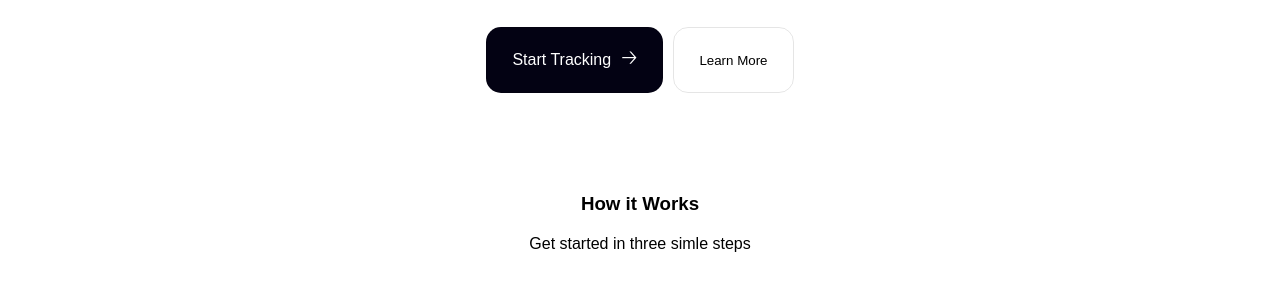
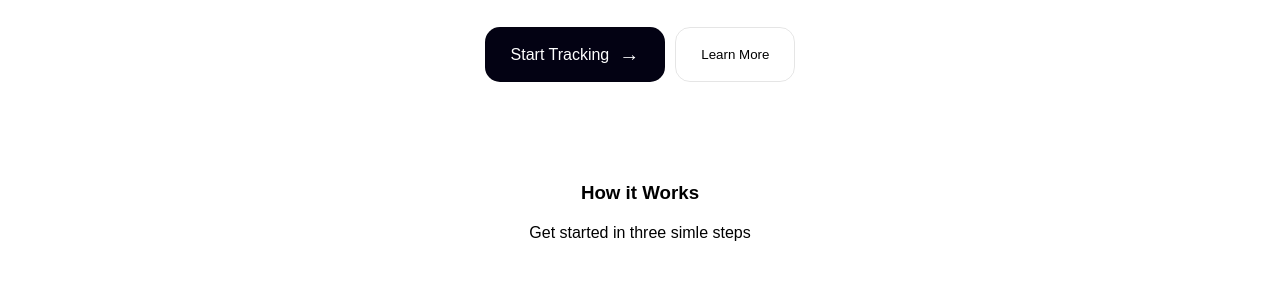
Before and after one commit to SkobyM/studyFlow, a plain HTML site: page index.html in a window 1280 px wide. Shown: the part 496-800 px from the top of the page. Drawn offline with Linux system fonts and the light colour scheme.

Commit message:
update button arrow symbol for consistency in hero section

```diff
--- a/index.html
+++ b/index.html
@@ -54,7 +54,7 @@
         </div>
 
         <div class="hero-btn">
-            <a href="html/dashboard.html" class="btn btn-tracking">Start Tracking <span>&#129122;</span></a>
+            <a href="html/dashboard.html" class="btn btn-tracking">Start Tracking <span>→</span></a>
             <button class="btn btn-learn">Learn More</button>
         </div>
     </section>
```
